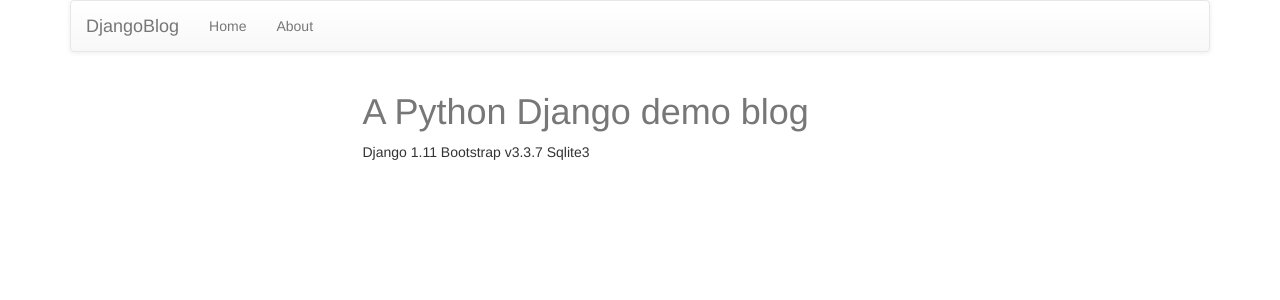
After one commit to erwiley/Python-Django-Blog, a Django app: page /about/ in a window 1280 px wide. The commit adds this page. Shown: the top 300 px of the page. Run offline with Django 3.2, Linux system fonts and the light colour scheme; some libraries are stand-ins or nearby versions.

Commit message:
added navbar and facebook likes and comments

```diff
--- a/django11blog/urls.py
+++ b/django11blog/urls.py
@@ -20,6 +20,7 @@ from django.contrib import admin
 from . import views
 
 urlpatterns = [
+    url(r'^about/$',views.about),
     url(r'^admin/', admin.site.urls),
     url(r'^posts/', include("posts.urls")),
     url(r'^$',views.homepage)
--- a/django11blog/views.py
+++ b/django11blog/views.py
@@ -3,3 +3,6 @@ from django.shortcuts import render, redirect
 
 def homepage(request):
     return redirect('posts:list')
+
+def about(request):
+    return render(request, 'about.html')
--- /dev/null
+++ b/templates/about.html
@@ -0,0 +1,14 @@
+{% extends "base.html" %}
+
+{% block content %}
+<div class="row">
+<div class='col-sm-6 col-sm-offset-3'>
+<h1>A Python Django demo blog</h1>
+<p>
+Django 1.11
+Bootstrap v3.3.7
+Sqlite3
+</p>
+</div>
+</div>
+{% endblock content %}
--- a/templates/base.html
+++ b/templates/base.html
@@ -17,9 +17,19 @@
 </style>
 </head>
 <body>
+<div id="fb-root"></div>
+<script>(function(d, s, id) {
+    var js, fjs = d.getElementsByTagName(s)[0];
+    if (d.getElementById(id)) return;
+    js = d.createElement(s); js.id = id;
+    js.src = 'https://connect.facebook.net/en_GB/sdk.js#xfbml=1&version=v2.11';
+    fjs.parentNode.insertBefore(js, fjs);
+}(document, 'script', 'facebook-jssdk'));</script>
 
+<div class='container'>
+{% include "navbar.html" %}
 {% include "messages_display.html" %}
-<div class='container'>
+
 {% block content %}
 {% endblock content %}
 </div>
--- /dev/null
+++ b/templates/navbar.html
@@ -0,0 +1,24 @@
+<nav class="navbar navbar-default">
+    <div class="container">
+    <div class="navbar-header">
+        <button type="button" class="navbar-toggle collapsed" data-toggle="collapse" data-target="#navbar" aria-expanded="false" aria-controls="navbar">
+        <span class="sr-only">Toggle navigation</span>
+        <span class="icon-bar"></span>
+        <span class="icon-bar"></span>
+        <span class="icon-bar"></span>
+        </button>
+        <a class="navbar-brand" href="/">DjangoBlog</a>
+    </div>
+    <div id="navbar" class="collapse navbar-collapse">
+        <ul class="nav navbar-nav">
+            <li><a href="/">Home</a></li>
+            <li><a href="/about">About</a></li>
+        </ul>
+        <ul class="nav navbar-nav pull-right">
+            {% if request.user.username %}
+            <li><a href="#">{{ request.user.username }}</a></li>
+            {% endif %}
+        </ul>
+    </div><!--/.nav-collapse -->
+    </div>
+</nav>
```
Also changed, not shown: templates/post_detail.html (+10 -3 lines).
